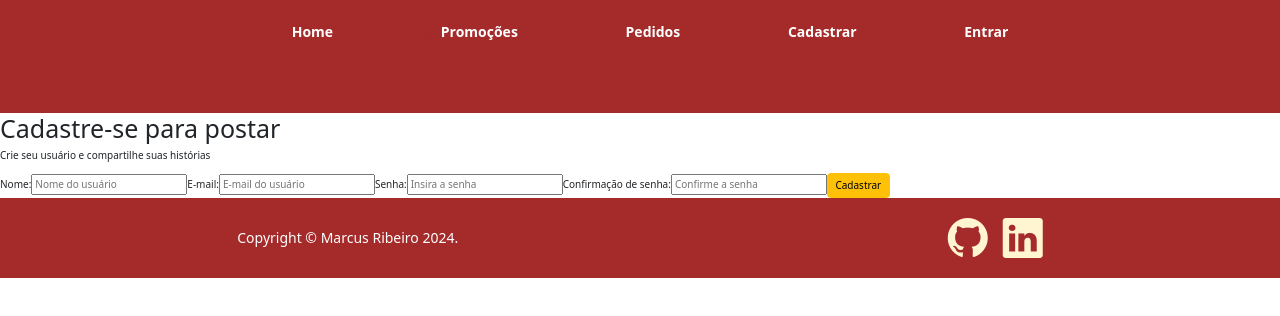
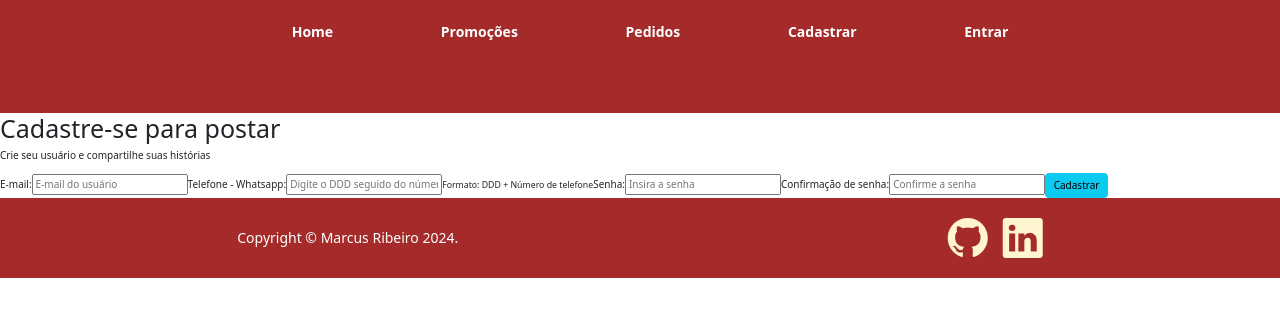
Before and after one commit to MarcusRibeiroDev/snack_bar_menu, a React (Vite) app: page /register in a window 1280 px wide. Shown: the top 316 px of the page. Built offline with nearby package versions, Linux system fonts and the light colour scheme.

Commit message:
Cadastro do usuário via firebase

```diff
--- a/src/App.jsx
+++ b/src/App.jsx
@@ -1,4 +1,6 @@
-// COLOCAR AUTHENTICATION DO FIREBASE
+// Context do usuário autenticado e bloquear páginas, depois login e logout
+
+import { db } from "./firebase/config";
 
 // Hooks
 import { useState, useEffect } from "react";
--- a/src/firebase/config.js
+++ b/src/firebase/config.js
@@ -14,4 +14,4 @@ const firebaseConfig = {
 const app = initializeApp(firebaseConfig);
 const db = getFirestore(app);
 
-export { db };
+export { db, app };
--- a/src/pages/Register/Register.jsx
+++ b/src/pages/Register/Register.jsx
@@ -10,7 +10,7 @@ const Register = () => {
   const [confirmPassword, setConfirmPassword] = useState("");
   const [error, setError] = useState("");
 
-  //const { createUser, error: authError, loading } = useAuthentication();
+  const { createUser, error: authError, loading } = useAuthentication();
 
   const handleSubmit = async (e) => {
     e.preventDefault();
@@ -28,33 +28,22 @@ const Register = () => {
       return;
     }
 
-    //const res = await createUser(user);
+    const res = await createUser(user);
 
     console.log(user);
   };
 
-  // useEffect(() => {
-  //   if (authError) {
-  //     setError(authError);
-  //   }
-  // }, [authError]);
+  useEffect(() => {
+    if (authError) {
+      setError(authError);
+    }
+  }, [authError]);
 
   return (
     <div>
       <h1>Cadastre-se para postar</h1>
       <p>Crie seu usuário e compartilhe suas histórias</p>
       <form onSubmit={handleSubmit}>
-        <label>
-          <span>Nome:</span>
-          <input
-            type="text"
-            name="displayName"
-            required
-            placeholder="Nome do usuário"
-            onChange={(e) => setDisplayName(e.target.value)}
-            value={displayName}
-          />
-        </label>
         <label>
           <span>E-mail:</span>
           <input
@@ -65,6 +54,18 @@ const Register = () => {
             onChange={(e) => setEmail(e.target.value)}
             value={email}
           />
+        </label>
+        <label>
+          <span>Telefone - Whatsapp:</span>
+          <input
+            type="tel"
+            name="displayName"
+            required
+            placeholder="Digite o DDD seguido do número de telefone"
+            onChange={(e) => setDisplayName(e.target.value)}
+            value={displayName}
+          />
+          <small>Formato: DDD + Número de telefone</small>
         </label>
         <label>
           <span>Senha:</span>
@@ -88,14 +89,13 @@ const Register = () => {
             value={confirmPassword}
           />
         </label>
-        <button className="btn btn-warning ">Cadastrar</button>
-        {/* {!loading && <button className="btn">Entrar</button>}
+        {!loading && <button className="btn btn-info ">Cadastrar</button>}
         {loading && (
           <button className="btn" disabled>
             Aguarde...
           </button>
         )}
-         */}
+
         {error && <p className="error">{error}</p>}
       </form>
     </div>
```
